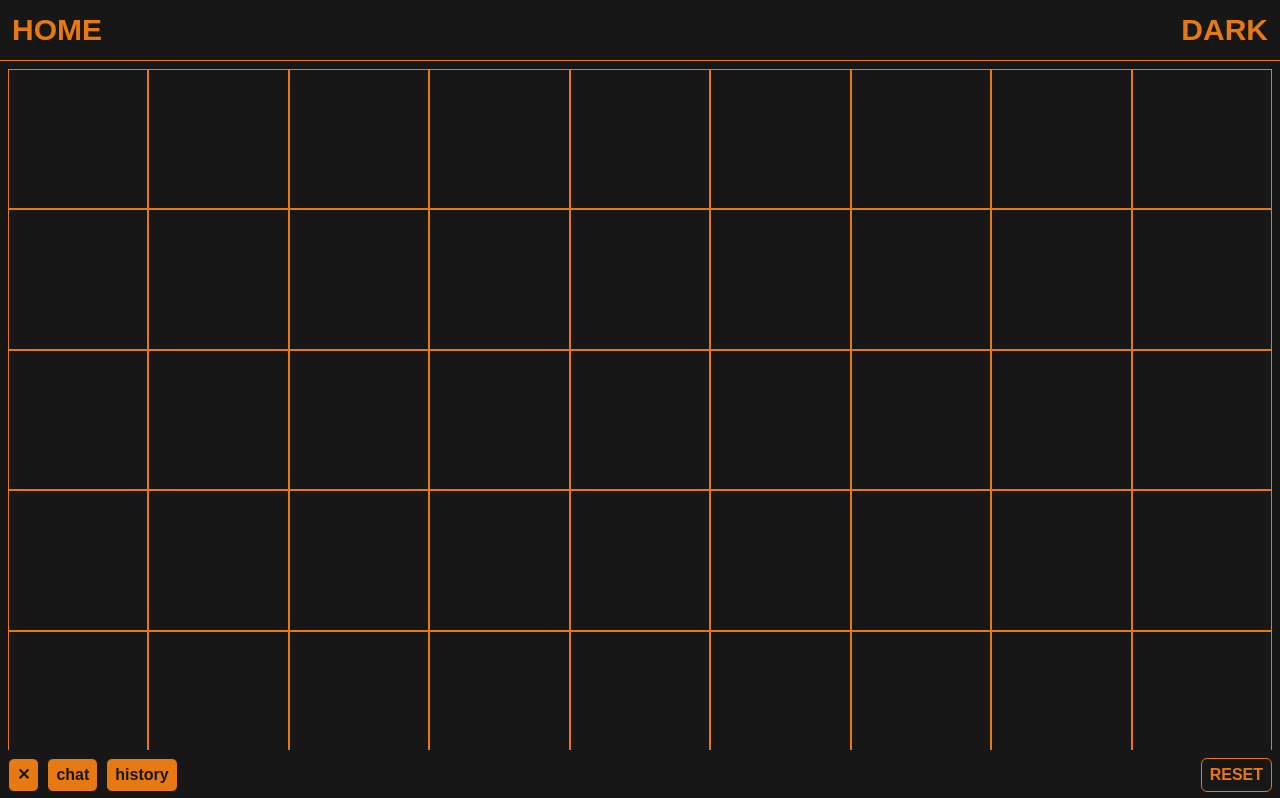
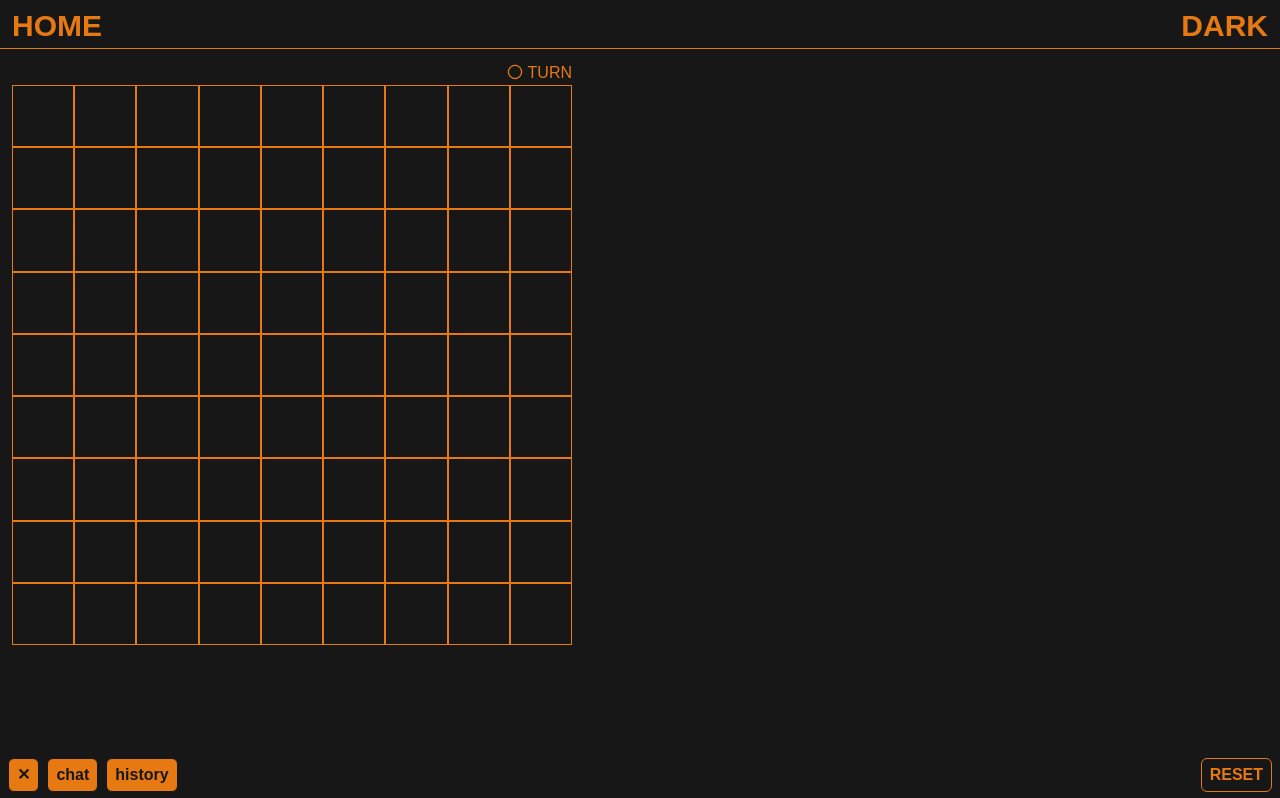
Before and after one commit to FujitaKohei04/tic_tac_toe_plus, a Next.js app: page / in a window 1280 px wide. Shown: the top 798 px of the page. Built offline with nearby package versions, Linux system fonts and the light colour scheme.

Commit message:
fix : how to change the large of board

```diff
--- a/src/app/components/tictactoe/Board.tsx
+++ b/src/app/components/tictactoe/Board.tsx
@@ -10,7 +10,7 @@ export default function Board({
 }) {
 
     return (
-        <div className={`grid grid-cols-9 aspext-square w-full`}>
+        <div className={`grid grid-cols-9 aspext-square w-[70vmin] h-[70vmin]`}>
             {squares.map((col, i) => (
                 col.map((row, j) => (
                     <Square key={`${i}-${j}`} content={row} squareClicked={() => squareClicked(i, j)}/>
--- a/src/app/layout.tsx
+++ b/src/app/layout.tsx
@@ -33,7 +33,7 @@ export default function RootLayout({
         className={`${geistSans.variable} ${geistMono.variable} antialiased`}
       >
         <header>
-          <div className="flex flex-row p-3 gap-6 font-bold text-3xl border-b justify-between items-start">
+          <div className="flex flex-row px-3 pt-2 pb-1 gap-6 font-bold text-3xl border-b justify-between items-start">
             <Link href="/">HOME</Link>
             <Thema />
           </div>
--- a/src/app/page.tsx
+++ b/src/app/page.tsx
@@ -141,15 +141,13 @@ export default function Game() {
 
   return (
     <main className="flex flex-row m-2">
-      <div className="w-full">
-        <Board squares={currentSquare} squareClicked={handleClickSquare}/>
+      <div className="w-[70vmin] h-[70vmin] m-1 @container">
         <div className="flex justify-between">
           <p></p>
           <p>{win?`${!isNext?"●":"○"} WIN !`: `${isNext?"✕":"〇"} TURN`}</p>
+        </div>
+        <Board squares={currentSquare} squareClicked={handleClickSquare}/>
 
-
-
-        </div>
 
 
         <div className="flex flex-col gap-3 mt-8 fixed bottom-0 right-0 left-0 p-2 bg-[var(--background)]">
```
